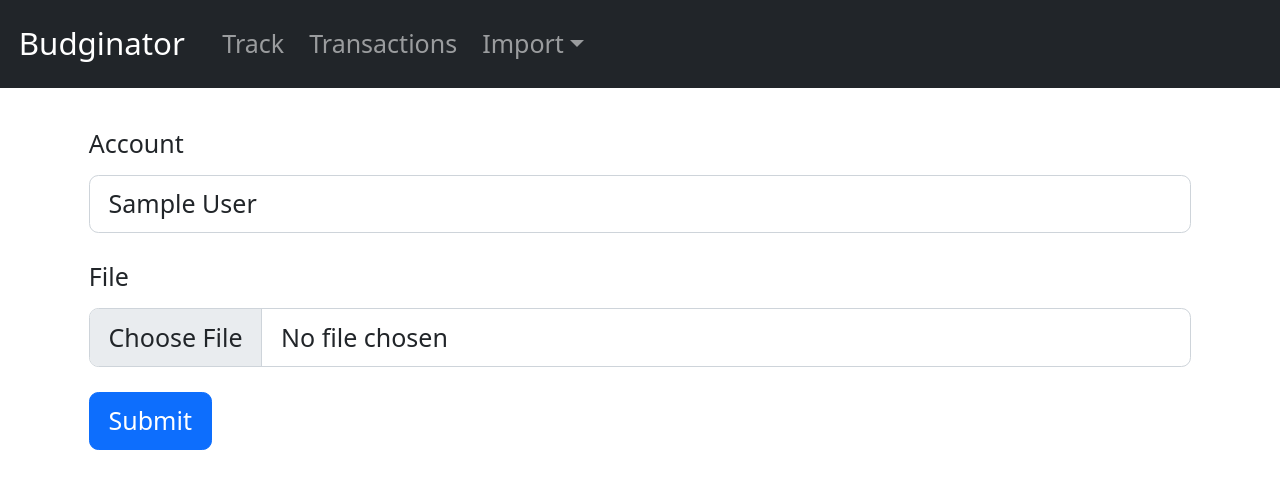
After one commit to rhollencamp/budginator, a Django app: page /transactions/import in a window 1280 px wide. The commit adds this page. Shown: the top 489 px of the page. Run offline with Django 4.2, Linux system fonts and the light colour scheme; tables that the repository leaves empty hold one stand-in row (values such as "Sample post").

Commit message:
start importing

```diff
--- a/budginator/admin.py
+++ b/budginator/admin.py
@@ -1,5 +1,5 @@
 from django.contrib import admin
 
-from .models import Budget
+from .models import BankAccount, Budget
 
-admin.site.register(Budget)
+admin.site.register([BankAccount, Budget])
--- a/budginator/models.py
+++ b/budginator/models.py
@@ -1,4 +1,14 @@
 from django.db import models
+
+
+class BankAccount(models.Model):
+    name = models.CharField(max_length=255)
+    multiplier = models.IntegerField(
+        choices=[(-1, 'Debits'), (1, 'Credits')],
+        verbose_name="Positive Numbers Are")
+
+    def __str__(self):
+        return f"{self.name}"
 
 
 class Budget(models.Model):
@@ -24,3 +34,12 @@ class TrackedTransactionSplit(models.Model):
     transaction = models.ForeignKey(TrackedTransaction,
                                     on_delete=models.CASCADE,
                                     related_name='splits')
+
+
+class ImportedTransaction(models.Model):
+    amount = models.IntegerField()
+    bank_account = models.ForeignKey(BankAccount, on_delete=models.CASCADE)
+    date = models.DateField()
+    merchant = models.CharField(max_length=255)
+    transaction = models.ForeignKey(
+        TrackedTransaction, null=True, on_delete=models.SET_NULL)
--- /dev/null
+++ b/budginator/templates/budginator/importUpload.html
@@ -0,0 +1,18 @@
+{% extends "budginator/layout.html" %}
+{% block content %}
+  <form action="/transactions/import" method="post" enctype='multipart/form-data'>
+    <div class="mb-3">
+      <label for="account" class="form-label">Account</label>
+      <select class="form-control" id="account" name="account">
+        {% for account in accounts %}
+        <option value="{{ account.id }}">{{ account.name }}</option>
+        {% endfor %}
+      </select>
+    </div>
+    <div class="mb-3">
+      <label for="file" class="form-label">File</label>
+      <input class="form-control" type="file" id="file" name="file">
+    </div>
+    <button type="submit" class="btn btn-primary">Submit</button>
+  </form>
+{% endblock %}
--- a/budginator/templates/budginator/layout.html
+++ b/budginator/templates/budginator/layout.html
@@ -35,9 +35,9 @@
             <li class="nav-item dropdown">
               <div class="nav-link dropdown-toggle" role="button" data-bs-toggle="dropdown" aria-expanded="false">Import</div>
               <ul class="dropdown-menu">
-                <li><a class="dropdown-item" href="/import">Import</a></li>
-                <li><a class="dropdown-item" href="/import/link/suggest">Suggest</a></li>
-                <li><a class="dropdown-item" href="/import/link">Link</a></li>
+                <li><a class="dropdown-item" href="/transactions/import">Import</a></li>
+                <li><a class="dropdown-item" href="/transactions/suggestLinks">Suggest</a></li>
+                <li><a class="dropdown-item" href="/transactions/linkImports">Link</a></li>
               </ul>
             </li>
           </ul>
--- a/budginator/urls.py
+++ b/budginator/urls.py
@@ -6,5 +6,6 @@ urlpatterns = [
     path('', views.index),
     path('transactions', views.list_transactions),
     path('transactions/edit', views.edit_transaction),
+    path('transactions/import', views.import_transactions),
     path('transactions/track', views.track)
 ]
--- a/budginator/views.py
+++ b/budginator/views.py
@@ -4,7 +4,7 @@ from django.shortcuts import get_object_or_404, render
 from django.views.decorators.csrf import csrf_exempt
 from django.views.decorators.http import require_http_methods, require_GET
 
-from .models import Budget, TrackedTransaction, TrackedTransactionSplit
+from .models import BankAccount, Budget, TrackedTransaction, TrackedTransactionSplit
 from .service import calculate_budgets_available, parse_amount
 
 
@@ -86,3 +86,13 @@ def track(request: HttpRequest):
     )
 
     return HttpResponseRedirect('/transactions?budget=' + budget.name)
+
+
+@csrf_exempt  # TODO fix csrf
+@require_http_methods(['GET', 'POST'])
+def import_transactions(request: HttpRequest):
+    if request.method == 'GET':
+        context = {
+            'accounts': BankAccount.objects.all()
+        }
+        return render(request, 'budginator/importUpload.html', context)
```
Also changed, not shown: budginator/migrations/0004_bankaccount_importedtransaction.py (added), budginator/migrations/0005_alter_bankaccount_multiplier.py (added).
